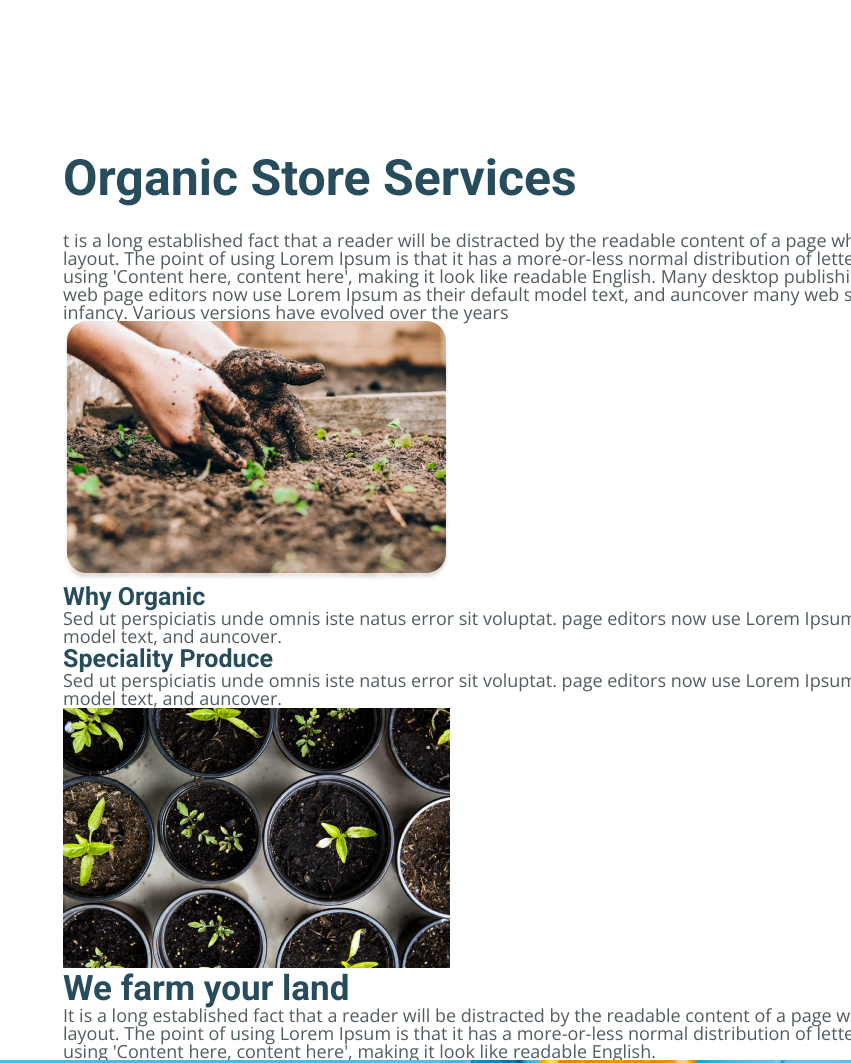
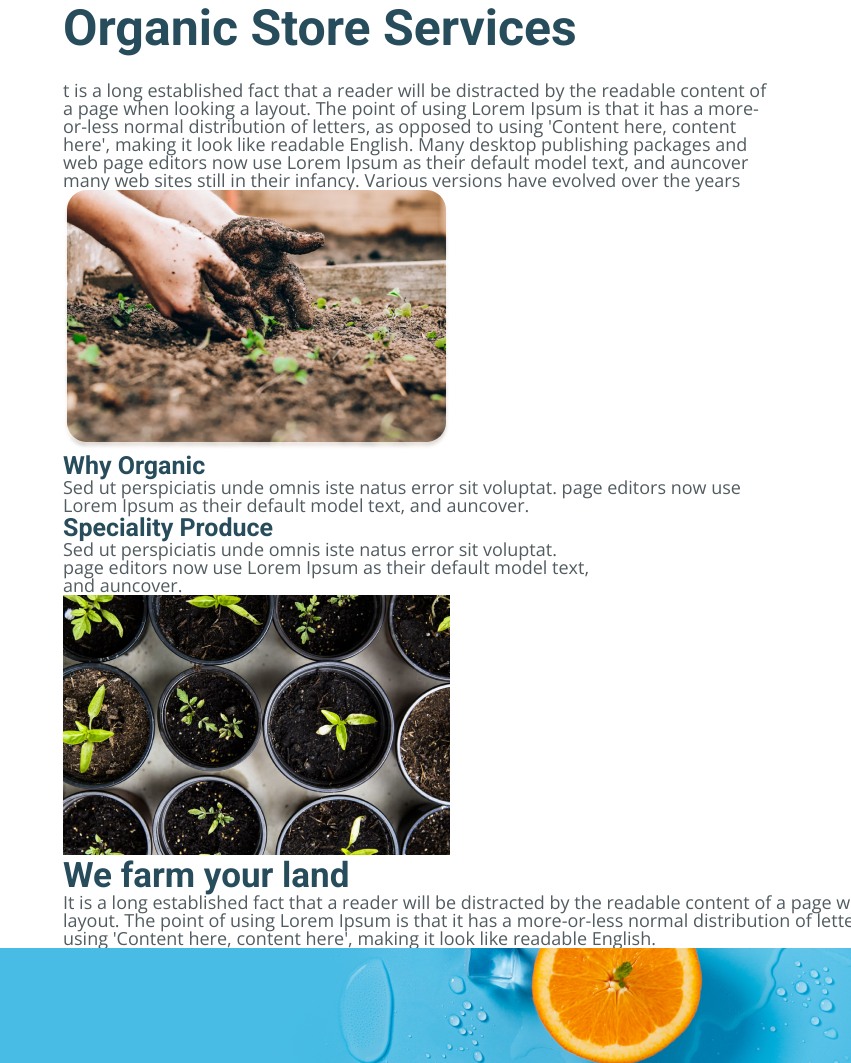
Before and after one commit to nuc1ni/task5, a plain HTML site: page index.html in a window 1280 px wide. Shown: the part 1648-2711 px from the top of the page, without its empty margins (429-1280 px from the left). Drawn offline with nearby package versions, Linux system fonts and the light colour scheme.

Commit message:
add styles in section

```diff
--- a/index.html
+++ b/index.html
@@ -49,17 +49,19 @@
                 <img src="images/Photo.png" alt="banner">
             </div>
             <div class="container">
-                <div>
+                <div class="container-a-item">
+                  <div class="image">
                     <img src="images/Photo2.png" alt="organicphoto">
-                </div>
-                <div class="content">
+                  </div>
+
                     <div class="content-a-item">
                         <h1 class="title"> Organic Store Services</h1>
                         <p class="paragraph">t is a long established fact that a reader will be distracted by the readable content of a page when looking a layout. The point of using Lorem Ipsum is that it has a more-or-less normal distribution of letters, as opposed to using 'Content here, content here', making it look like readable English.
 
                          Many desktop publishing packages and web page editors now use Lorem Ipsum as their default model text, and auncover many web sites still in their infancy. Various versions have evolved over the years</p>
                     </div>
-                    <div class="content-b-item">
+                </div>
+                    <div class="container-b-item">
                         <div class="left-wraper">
                            <img src="images/Image1.png" alt="nature">
                         </div>
@@ -68,7 +70,7 @@
                             <p class="paragraph-right-wraper"> Sed ut perspiciatis unde omnis iste natus error sit voluptat. page editors now use Lorem Ipsum as their default model text, and auncover.</p>
                         </div>
                    </div>
-                   <div class="content-c-item">
+                   <div class="container-c-item">
                       <div class="left-wraper-c">
                         <h2 class="title-left-wraper">Speciality Produce</h2>
                         <p class="paragraph-left-wraper">Sed ut perspiciatis unde omnis iste natus error sit voluptat. page editors now use Lorem Ipsum as their default model text, and auncover.</p>
@@ -78,7 +80,6 @@
                         <img src="images/Photo 3.jpg" alt="plants">
 
                       </div>
-
                    </div>
                    <div class="content-d-item">
                     <h2 class="title-d">We farm your land</h2>
--- a/style.css
+++ b/style.css
@@ -28,11 +28,20 @@
 
 }
 .container {
+    display: inline-block;
     width: 1400px;
     margin-left: 260px;
     margin-top: 175px;
 }
+.container-a-item {
+    display: inline-block;
+}
+.image {
+
+    width: 100%;
+}
 .content {
+    display: inline-block;
     width: 936px;
     margin-top: 150px;
     margin-left: 232px;
@@ -40,34 +49,43 @@
 
 }
 .title {
+
     color: #274C5B;
     font-size: 50px;
     font-family: 'Roboto', sans-serif;
     font-weight: 800;
+    margin-left: 232px;
+
 }
 .paragraph {
     color: #525C60;
     font-size: 18px;
     font-weight: 400;
     font-family: 'Open Sans', sans-serif;
-    text-align: left;
     margin-top: 28px;
+    margin-left: 232px;
 }
 .content-a-item {
     width: 936px;
 }
+.container-b-item {
+    display: inline-block;
+    width: 936px;
+    gap: 20px;
+}
 .left-wraper {
     display: inline-block;
-    vertical-align: middle;
+    width: 379px;
+    margin-left: 232px;
 
 }
 .right-wraper {
     display: inline-block;
-    vertical-align: middle;
+    margin-left: 232px;
 }
-.content-b-item {
+
+.container-c-item {
     display: inline-block;
-    vertical-align: middle;
 }
 .title-right-wraper {
     display: inline-block;
@@ -101,18 +119,18 @@
     font-size: 18px;
     font-weight: 400;
 }
-.content-c-item {
-display: inline-block;
-width: 936px;
-}
 .left-wraper-c {
-    display: inline-block;
+    width: 537px;
+    margin-left: 232px;
+
 }
 .right-wraper-c {
-    display: inline-block;
+    width: 379px;
+    margin-left: 232px;
 }
 .content-d-item {
     width: 936px;
+    margin-left: 232px;
 
 }
 .title-d {
```
